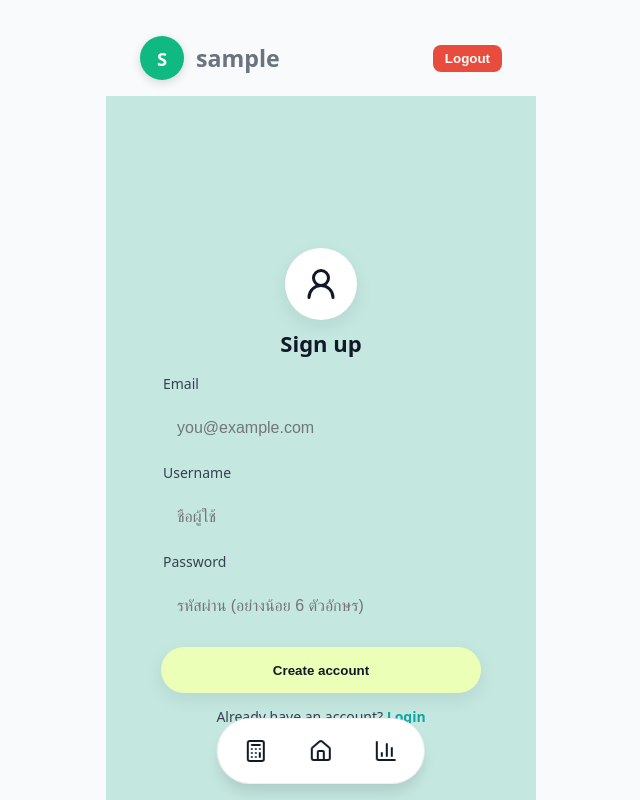
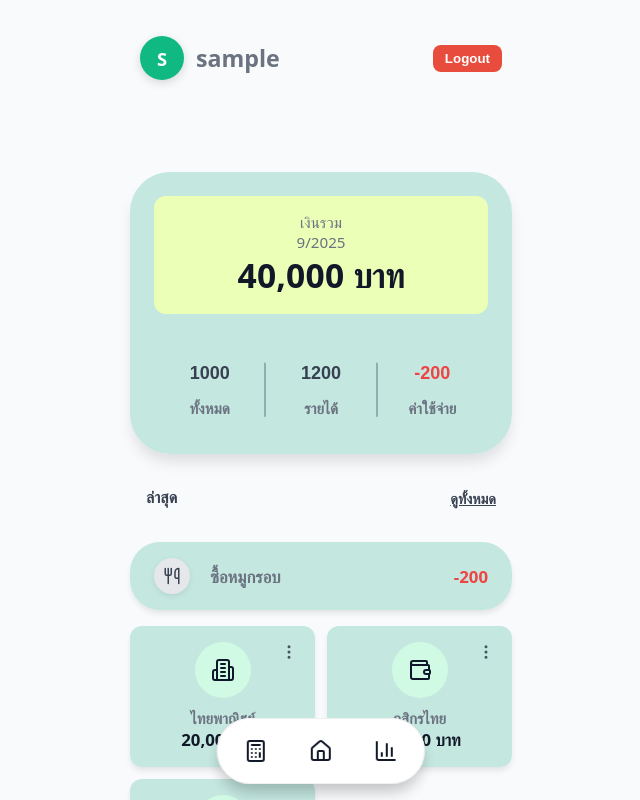
Before and after one commit to ItsMePince/financial_app, a React (Create React App) app in the folder my-banking-app/: page /home in a window 1280 px wide. Before the commit this address led to /. Shown: the whole page, without its empty margins (319-959 px from the left). Built offline with nearby package versions, Linux system fonts and the light colour scheme; sample sign-in values are in the browser's storage.

Commit message:
เเก้หน้าเเรกเป็น login เสมอ

```diff
--- a/my-banking-app/src/App.tsx
+++ b/my-banking-app/src/App.tsx
@@ -1,5 +1,6 @@
 // src/App.tsx
 import { Routes, Route, Navigate, useLocation } from "react-router-dom";
+import { useState, useEffect, useCallback } from "react";
 
 // Header + Navbar
 import Header from "./components/Header";
@@ -32,55 +33,194 @@ function NotFound() {
   );
 }
 
+// Component สำหรับป้องกันหน้าที่ต้อง login
+function ProtectedRoute({ children }: { children: React.ReactNode }) {
+  const isAuthenticated = localStorage.getItem('isAuthenticated') === 'true';
+
+  if (!isAuthenticated) {
+    return <Navigate to="/login" replace />;
+  }
+
+  return <>{children}</>;
+}
+
+// Component สำหรับ redirect ถ้า login แล้ว
+function AuthRoute({ children }: { children: React.ReactNode }) {
+  const isAuthenticated = localStorage.getItem('isAuthenticated') === 'true';
+
+  if (isAuthenticated) {
+    return <Navigate to="/home" replace />;
+  }
+
+  return <>{children}</>;
+}
+
 export default function App() {
   const location = useLocation();
+  const [isAuthenticated, setIsAuthenticated] = useState(
+    () => localStorage.getItem('isAuthenticated') === 'true'
+  );
+  const [isLoading, setIsLoading] = useState(false);
 
-  // รองรับทั้ง BrowserRouter และ HashRouter
-  const rawPath =
-    location.hash && location.hash.startsWith("#/")
-      ? location.hash.slice(1) // "#/signup" -> "/signup"
-      : location.pathname;     // "/signup"
+  // ใช้ useCallback เพื่อป้องกัน re-render ที่ไม่จำเป็น
+  const checkAuth = useCallback(() => {
+    const authStatus = localStorage.getItem('isAuthenticated') === 'true';
+    console.log('checkAuth called:', authStatus);
+    setIsAuthenticated(authStatus);
+  }, []);
 
-  const path = rawPath.toLowerCase();
+  useEffect(() => {
+    // เพิ่ม event listener
+    window.addEventListener("auth-changed", checkAuth);
 
-  // ✅ ซ่อนเฉพาะหน้า auth เท่านั้น (ไม่ซ่อน "/")
-  const hideChrome = /^\/(login|signup)(\/|$)/.test(path);
+    return () => {
+      window.removeEventListener("auth-changed", checkAuth);
+    };
+  }, [checkAuth]);
+
+  const currentPath = location.pathname;
+
+  // กำหนดหน้าที่ไม่ต้องแสดง nav (auth pages)
+  const authPages = ['/login', '/signup'];
+  const isAuthPage = authPages.includes(currentPath);
+
+  // Debug
+  console.log('Current path:', currentPath);
+  console.log('Is auth page:', isAuthPage);
+  console.log('Is authenticated:', isAuthenticated);
+
+  // Loading state
+  if (isLoading) {
+    return (
+      <div style={{
+        display: 'flex',
+        justifyContent: 'center',
+        alignItems: 'center',
+        height: '100vh'
+      }}>
+        <div>กำลังโหลด...</div>
+      </div>
+    );
+  }
 
   return (
     <div className="App">
-      {!hideChrome && <Header />}
+      {/* แสดง Header เฉพาะเมื่อ NOT auth page */}
+      {!isAuthPage && <Header />}
 
       <Routes>
-        {/* หน้าแรกเป็น Home */}
-        <Route path="/" element={<SignUp/>} />
+        {/* หน้าแรก - เป็น login เสมอ */}
+        <Route
+          path="/"
+          element={<Navigate to="/login" replace />}
+        />
 
-        {/* เส้นทางการเงิน */}
-        <Route path="/day" element={<Day />} />
-        <Route path="/month" element={<Month />} />
-        <Route path="/income" element={<Income />} />
-        <Route path="/expense" element={<Expense />} />
-        <Route path="/summary" element={<Summary />} />
+        {/* Auth Routes */}
+        <Route
+          path="/login"
+          element={<Login />}
+        />
+        <Route
+          path="/signup"
+          element={
+            <AuthRoute>
+              <SignUp />
+            </AuthRoute>
+          }
+        />
 
-        {/* Auth */}
-        <Route path="/login" element={<Login />} />
-        <Route path="/signup" element={<SignUp />} />
+        {/* Protected Routes - ต้อง login ก่อน */}
+        <Route
+          path="/home"
+          element={
+            <ProtectedRoute>
+              <Home />
+            </ProtectedRoute>
+          }
+        />
+        <Route
+          path="/day"
+          element={
+            <ProtectedRoute>
+              <Day />
+            </ProtectedRoute>
+          }
+        />
+        <Route
+          path="/month"
+          element={
+            <ProtectedRoute>
+              <Month />
+            </ProtectedRoute>
+          }
+        />
+        <Route
+          path="/income"
+          element={
+            <ProtectedRoute>
+              <Income />
+            </ProtectedRoute>
+          }
+        />
+        <Route
+          path="/expense"
+          element={
+            <ProtectedRoute>
+              <Expense />
+            </ProtectedRoute>
+          }
+        />
+        <Route
+          path="/summary"
+          element={
+            <ProtectedRoute>
+              <Summary />
+            </ProtectedRoute>
+          }
+        />
 
-        {/* บัญชี */}
-        <Route path="/accountselect" element={<AccountSelect />} />
-        <Route path="/accountnew" element={<AccountNew />} />
+        {/* Account Routes - ต้อง login ก่อน */}
+        <Route
+          path="/accountselect"
+          element={
+            <ProtectedRoute>
+              <AccountSelect />
+            </ProtectedRoute>
+          }
+        />
+        <Route
+          path="/accountnew"
+          element={
+            <ProtectedRoute>
+              <AccountNew />
+            </ProtectedRoute>
+          }
+        />
 
-        {/* Custom category */}
-        <Route path="/customincome" element={<CustomIncome />} />
-        <Route path="/customoutcome" element={<CustomOutcome />} />
-
-        {/* redirect /home → / */}
-        <Route path="/home" element={<Navigate to="/" replace />} />
+        {/* Custom category Routes - ต้อง login ก่อน */}
+        <Route
+          path="/customincome"
+          element={
+            <ProtectedRoute>
+              <CustomIncome />
+            </ProtectedRoute>
+          }
+        />
+        <Route
+          path="/customoutcome"
+          element={
+            <ProtectedRoute>
+              <CustomOutcome />
+            </ProtectedRoute>
+          }
+        />
 
         {/* 404 */}
         <Route path="*" element={<NotFound />} />
       </Routes>
 
-      {!hideChrome && <BottomNav />}
+      {/* แสดง BottomNav เฉพาะเมื่อ NOT auth page */}
+      {!isAuthPage && <BottomNav />}
     </div>
   );
 }
--- a/my-banking-app/src/pages/SignUp.css
+++ b/my-banking-app/src/pages/SignUp.css
@@ -2,178 +2,35 @@
   --su-bg: #C4E7E0;
   --su-text: #111827;
   --su-muted: #374151;
-  --su-input: #ffffff;
+  --su-input: #E5E1F5;
   --su-cta: #ebffb7;
-  --container: 430px;
+  --radius-pill: 9999px;
+  --shadow: 0 8px 20px rgba(0, 0, 0, .08);
 }
 
+/* หน้า Sign Up */
 .su-page {
   min-height: 100vh;
-  background: var(--su-bg);
   display: flex;
   align-items: center;
   justify-content: center;
+  background: var(--su-bg);
+  padding: 24px;
 }
 
 .su-wrapper {
+  max-width: 360px;
   width: 100%;
-  max-width: 360px;
-  padding: 24px 16px 48px;
+  padding: 24px 20px 40px;
   text-align: center;
+  margin-inline: auto;
 }
 
+/* กล่อง Avatar */
 .su-avatar {
   width: 72px;
   height: 72px;
-  border-radius: 9999px;
-  background: #fff;
-  display: grid;
-  place-items: center;
-  margin: 12px auto 8px;
-  box-shadow: 0 8px 20px rgba(0, 0, 0, .08);
-}
-
-.su-title {
-  margin: 6px 0 20px;
-  font-size: 22px;
-  line-height: 1.2;
-  color: var(--su-text);
-  font-weight: 600;
-}
-
-.su-form {
-  display: flex;
-  flex-direction: column;
-  gap: 10px;
-}
-
-.su-label {
-  text-align: left;
-  color: var(--su-muted);
-  font-size: 14px;
-  margin: 2px 10px;
-}
-
-.su-input {
-  height: 46px;
-  border: none;
-  width: 100%;
-  border-radius: 9999px;
-  padding: 0 16px;
-  background: var(--su-input);
-  box-shadow: 0 8px 20px rgba(0, 0, 0, .08);
-  font-size: 16px;
-  outline: none;
-}
-
-.su-input:focus {
-  box-shadow: 0 0 0 3px rgba(2, 190, 163, .25), 0 10px 22px rgba(0, 0, 0, .1);
-}
-
-.su-submit {
-  height: 42px;
-  margin-top: 8px;
-  border: none;
-  border-radius: 9999px;
-  background: var(--su-cta);
-  color: var(--su-text);
-  font-weight: 600;
-  cursor: pointer;
-  transition: transform .12s ease, filter .12s ease;
-}
-
-.su-submit:hover {
-  filter: brightness(.98);
-}
-
-.su-submit:active {
-  transform: translateY(1px);
-}
-
-.su-footer {
-  margin-top: 12px;
-  color: var(--su-muted);
-  font-size: 14px;
-}
-
-.su-link {
-  color: #0ea5a3;
-  text-decoration: none;
-  font-weight: 600;
-}
-
-.su-link:hover {
-  text-decoration: underline;
-}
-
-/* lock เป็นหน้ามือถือและจัดกลางบนเดสก์ท็อป */
-html,
-body,
-#root,
-.App {
-  width: 100%;
-  max-width: var(--container) !important;
-  margin-inline: auto !important;
-  overflow-x: hidden;
-}
-
-/* padding รอบ ๆ ให้ลอยกลางสวยขึ้นบนจอใหญ่ */
-@media (min-width: 768px) {
-  .App {
-    padding-block: 16px !important;
-  }
-}
-
-/* bottom nav ให้อยู่กึ่งกลางล่างเสมอ (เผื่อ safe area) */
-:root {
-  --safe-bottom: env(safe-area-inset-bottom, 0px);
-}
-
-.bottom-nav {
-  left: 50%;
-  transform: translateX(-50%);
-  bottom: calc(16px + var(--safe-bottom)) !important;
-}
-
-:root {
-  --su-bg: #C4E7E0;
-  --su-text: #111827;
-  --su-muted: #374151;
-  --su-input: #ffffff;
-  --su-cta: #ebffb7;
-  /* --container: 550px; */
-  /* ✅ เพิ่มตัวแปรใช้ซ้ำให้โค้ง/เงา/ช่องไฟสม่ำเสมอ */
-  --radius-pill: 9999px;
-  --shadow: 0 8px 20px rgba(0, 0, 0, .08);
-  --gap: 12px;
-}
-
-.su-page {
-  min-height: 100vh;
-  background: var(--su-bg);
-  display: flex;
-  align-items: center;
-  justify-content: center;
-  /* ✅ กึ่งกลางแนวนอน */
-  padding: 24px;
-  /* ✅ กันชิดขอบจอเล็ก */
-}
-
-.su-wrapper {
-  width: 100%;
-  max-width: 360px;
-  /* ✅ ล็อคความกว้างเดียว */
-  padding: 24px 20px 40px;
-  /* ✅ padding ซ้าย/ขวาเท่ากัน */
-  text-align: center;
-  margin-inline: auto;
-  /* ✅ กึ่งกลางตัวคอนเทนเนอร์ */
-}
-
-.su-avatar {
-  width: 72px;
-  height: 72px;
-  border-radius: var(--radius-pill);
+  border-radius: 50%;
   background: #fff;
   display: grid;
   place-items: center;
@@ -181,36 +38,32 @@ body,
   box-shadow: var(--shadow);
 }
 
+/* หัวข้อ */
 .su-title {
   margin: 6px 0 18px;
   font-size: 22px;
-  line-height: 1.2;
+  font-weight: 600;
   color: var(--su-text);
-  font-weight: 600;
 }
 
+/* ฟอร์ม */
 .su-form {
   display: flex;
   flex-direction: column;
-  gap: var(--gap);
-  /* ✅ ใช้ padding จัดระยะให้ label & input เรียง “ตรงแกน” เดียวกัน */
-  padding-inline: 0;
+  gap: 14px;
 }
 
-/* ✅ label ไม่ใช้ margin ซ้าย/ขวา เพื่อความสมมาตร */
+/* label */
 .su-label {
+  font-size: 14px;
+  color: var(--su-muted);
+  margin-bottom: 4px;
   text-align: left;
-  color: var(--su-muted);
-  font-size: 14px;
-  margin: 0;
-  /* ← ตัด margin: 2px 10px; */
-  padding-inline: 2px;
-  /* เล็กน้อยให้สายตาดูบาลานซ์ */
 }
 
+/* input */
 .su-input {
   height: 46px;
-  width: 100%;
   border: none;
   outline: none;
   border-radius: var(--radius-pill);
@@ -218,17 +71,25 @@ body,
   background: var(--su-input);
   box-shadow: var(--shadow);
   font-size: 16px;
+  color: var(--su-text);
+  -webkit-appearance: none;
+  -moz-appearance: none;
+  appearance: none;
 }
 
-/* ✅ โทน focus เหมือนกันทุกช่อง */
-.su-input:focus {
-  box-shadow: 0 0 0 3px rgba(2, 190, 163, .25), 0 10px 22px rgba(0, 0, 0, .1);
+.su-input::placeholder {
+  color: #8B7FA8;
+  opacity: 0.8;
 }
 
-/* ✅ ปุ่มกว้างเท่าช่องกรอก และโค้ง/เงาเหมือนกัน */
+.su-input:focus {
+  box-shadow: 0 0 0 3px rgba(2, 190, 163, .25),
+              0 10px 22px rgba(0, 0, 0, .1);
+}
+
+/* ปุ่ม */
 .su-submit {
   height: 46px;
-  /* ← เท่า su-input */
   margin-top: 6px;
   border: none;
   border-radius: var(--radius-pill);
@@ -248,65 +109,19 @@ body,
   transform: translateY(1px);
 }
 
+/* footer */
 .su-footer {
   margin-top: 14px;
+  font-size: 14px;
   color: var(--su-muted);
-  font-size: 14px;
 }
 
 .su-link {
   color: #0ea5a3;
+  font-weight: 600;
   text-decoration: none;
-  font-weight: 600;
 }
 
 .su-link:hover {
   text-decoration: underline;
 }
-
-/* ✅ กรอบแอปกึ่งกลางเสมอ และไม่เบี้ยวเมื่อกว้างขึ้น */
-html,
-body,
-#root,
-.App {
-  width: 100%;
-  max-width: var(--container) !important;
-  margin-inline: auto !important;
-  overflow-x: hidden;
-}
-
-/* padding รอบ ๆ ให้ลอยกลางบนจอใหญ่ */
-@media (min-width: 768px) {
-  .App {
-    padding-block: 20px !important;
-  }
-}
-
-/* ✅ bottom nav ให้อยู่กึ่งกลางล่าง */
-:root {
-  --safe-bottom: env(safe-area-inset-bottom, 0px);
-}
-
-.bottom-nav {
-  left: 50%;
-  transform: translateX(-50%);
-  bottom: calc(16px + var(--safe-bottom)) !important;
-}
-
-.su-input {
-  width: 100%;
-  /* ✅ เต็มความกว้าง container */
-  height: 46px;
-  /* ✅ ความสูงคงที่ */
-  min-height: 46px;
-  /* กันเบี้ยว */
-  border: none;
-  border-radius: 9999px;
-  padding: 0 16px;
-  background: var(--su-input);
-  box-shadow: 0 8px 20px rgba(0, 0, 0, .08);
-  font-size: 16px;
-  outline: none;
-  box-sizing: border-box;
-  /* ✅ นับ padding รวมใน width */
-}
--- a/my-banking-app/src/pages/buttomnav.tsx
+++ b/my-banking-app/src/pages/buttomnav.tsx
@@ -11,7 +11,7 @@ export default function BottomNav() {
       <Link to="/expense" className={`nav-button ${is("/expense")}`}>
         <Calculator size={24} />
       </Link>
-      <Link to="/" className={`nav-button ${is("/")}`}>
+      <Link to="/home" className={`nav-button ${is("/home")}`}>
         <Home size={24} />
       </Link>
       <Link to="/month" className={`nav-button ${is("/month")}`}>
```
Also changed, not shown: my-banking-app/src/components/Header.tsx (+13 -2 lines), my-banking-app/src/pages/Login.tsx (+28 -5 lines).
